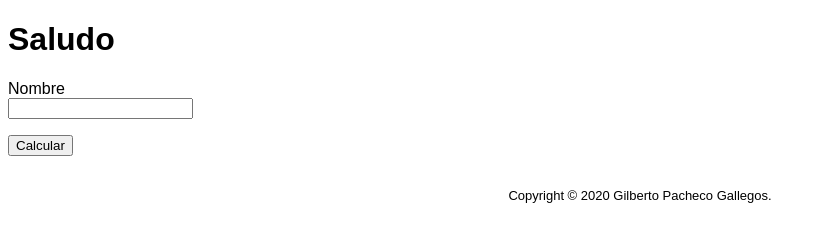
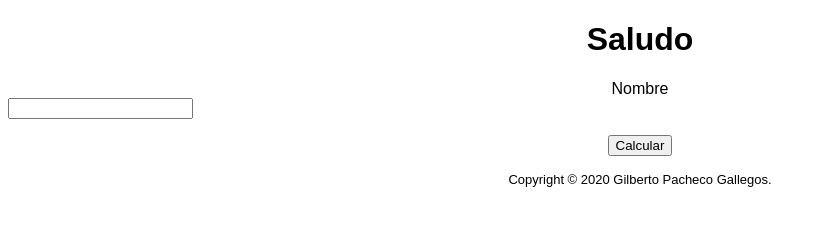
Before and after one commit to gilpgcl/saludo, a website: page index.html in a window 1280 px wide. Shown: the whole page, without its empty margins (0-826 px from the left). Drawn offline with Linux system fonts and the light colour scheme.

Commit message:
Update estilos.css

```diff
--- a/css/estilos.css
+++ b/css/estilos.css
@@ -1,5 +1,10 @@
 body {
-  font-family: sans-serif
+  font-family: sans-serif;
+  text-align: center;
+}
+
+form {
+  display: block;
 }
 
 p>label>* {
@@ -8,7 +13,7 @@ p>label>* {
 
 mi-footer {
   display: block;
-  margin: 2rem 0;
+  margin: 1rem 0;
   font-size: small;
   text-align: center;
 }
```
